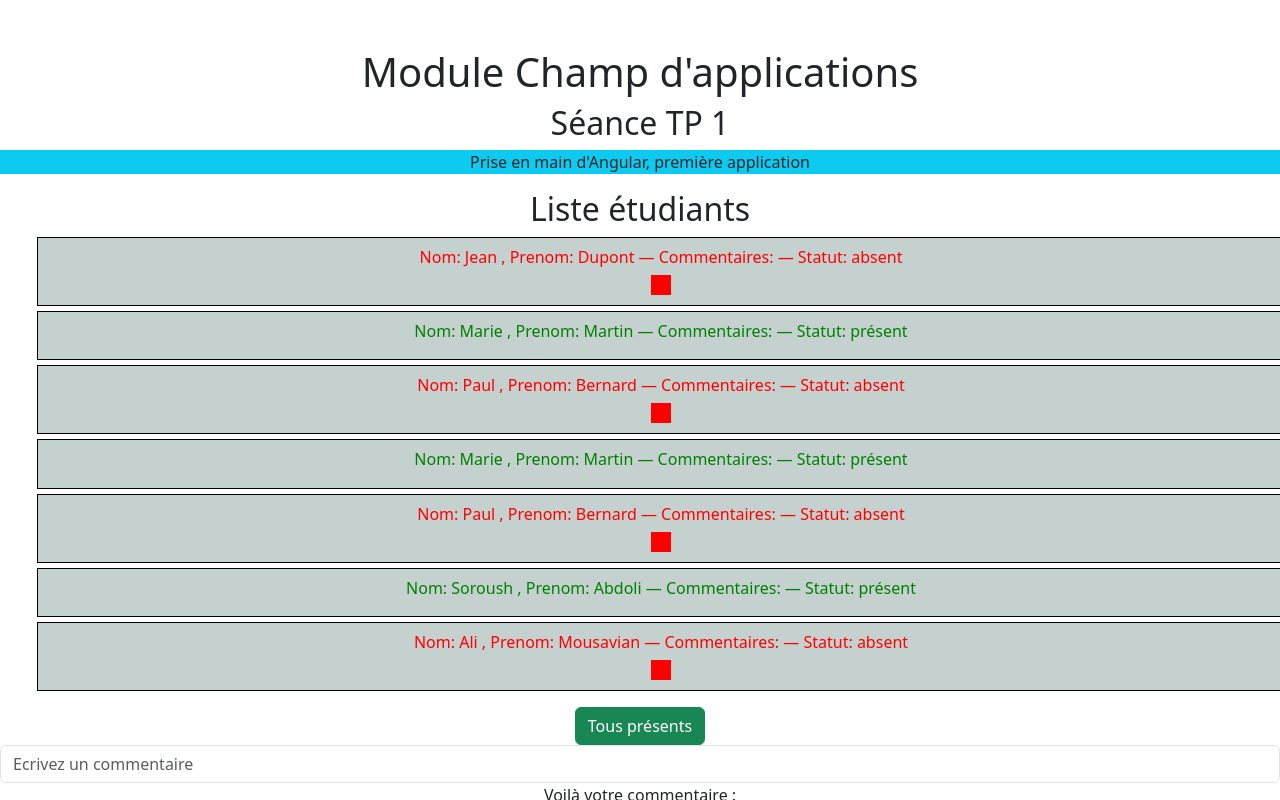
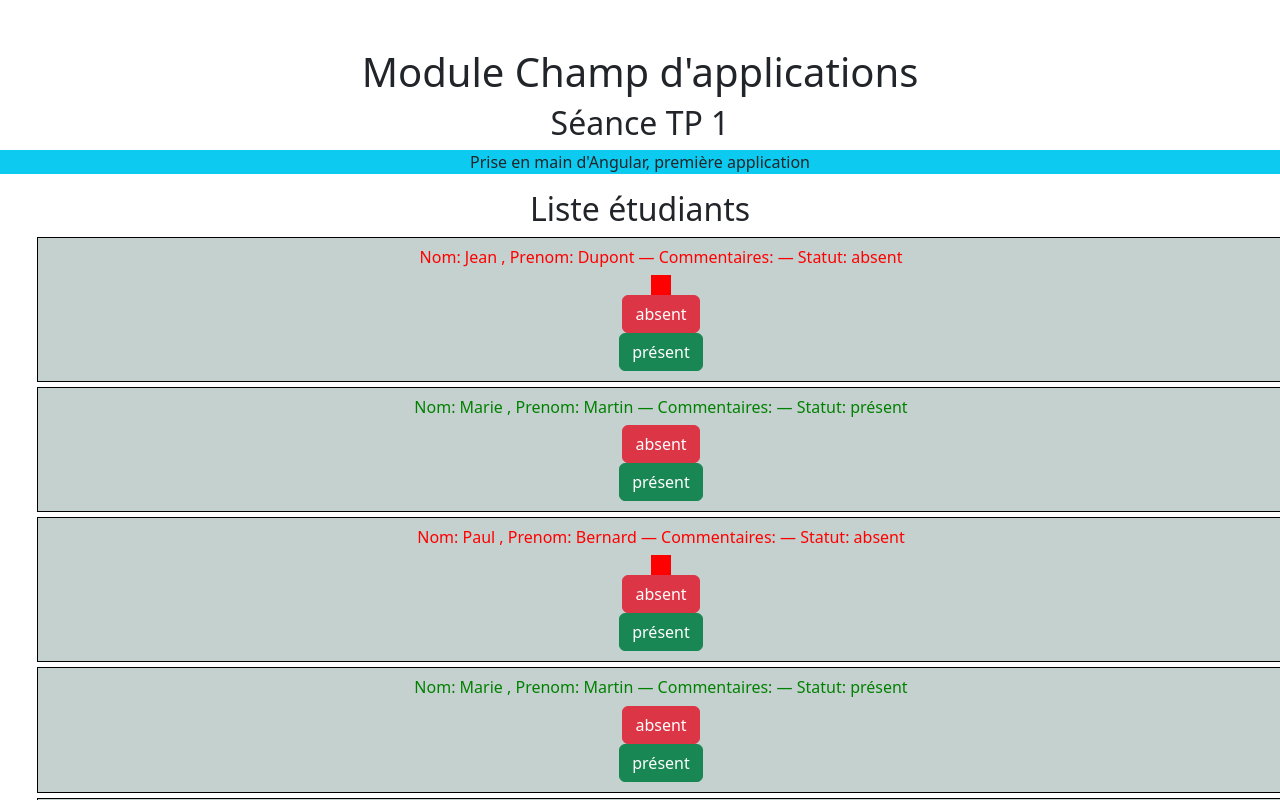
Before and after one commit to SiamakSm/Tp1Angular, an Angular app: page / in a window 1280 px wide. Shown: the top 800 px of the page. Built offline with nearby package versions, Linux system fonts and the light colour scheme.

Commit message:
3.5-3.6 - boutons absent présent

```diff
--- a/src/app/etudiant/etudiant.component.html
+++ b/src/app/etudiant/etudiant.component.html
@@ -6,4 +6,6 @@
   <h6 [ngStyle]="{'color': getColorEtu()}"> Nom: {{ retNomEtu() }} , Prenom: {{ retPrenomEtu() }} — Commentaires:
     {{commentaireSeance }} — Statut: {{ statutEtu }}</h6>
   <div *ngIf="statutEtu=='absent'" style="width:20px; height:20px; background-color: red;"></div>
+  <button class="btn btn-danger" (click)="setAbsent()">absent</button>
+  <button class="btn btn-success" (click)="setPresent()">présent</button>
 </li>
--- a/src/app/etudiant/etudiant.component.ts
+++ b/src/app/etudiant/etudiant.component.ts
@@ -25,4 +25,10 @@ export class EtudiantComponent {
   getColorEtu() {
     return this.statutEtu == 'absent' ? 'red' : 'green';
   }
+  setAbsent() {
+    this.statutEtu = "absent";
+  }
+  setPresent() {
+    this.statutEtu = "présent";
+  }
 }
```
